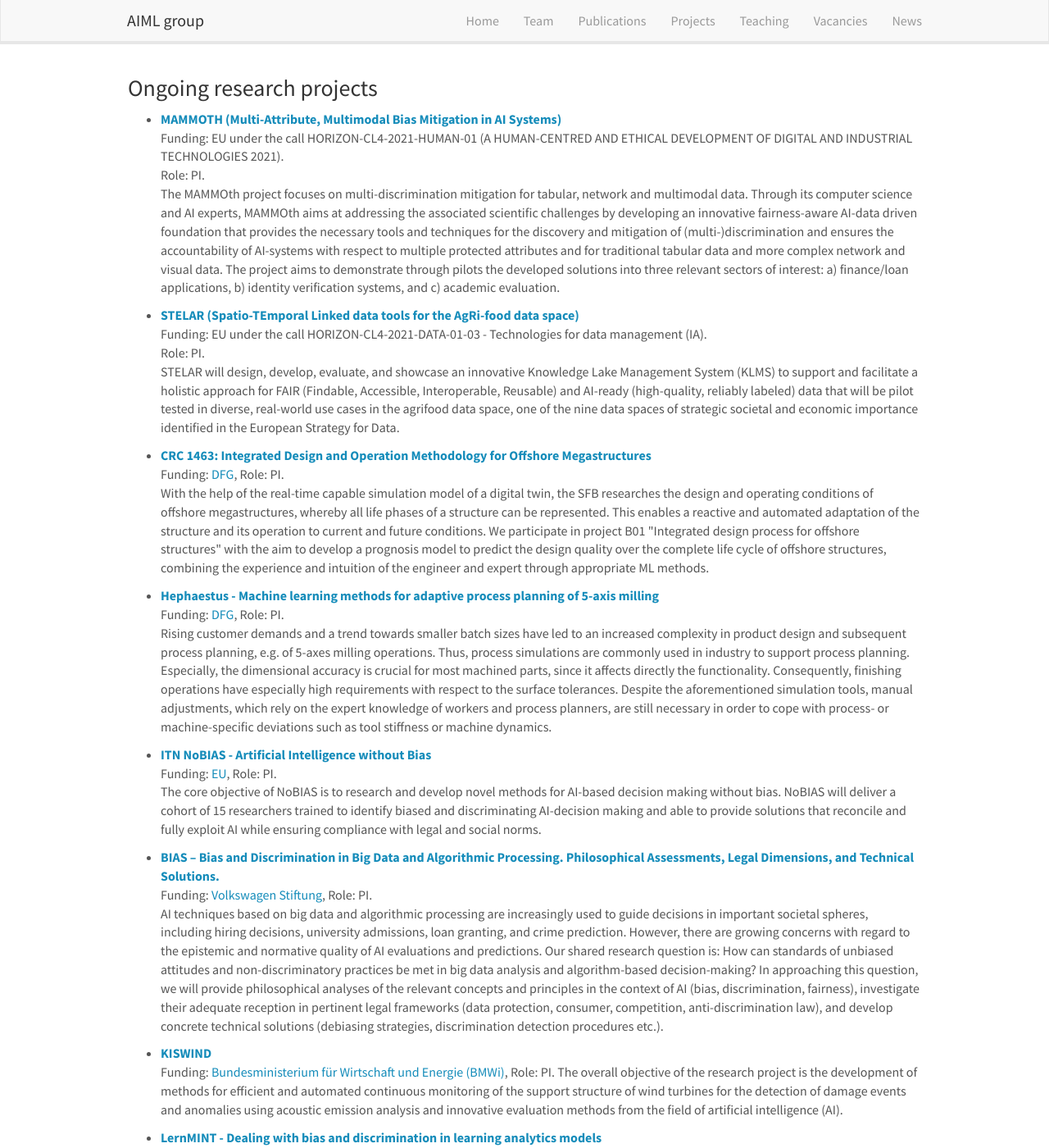
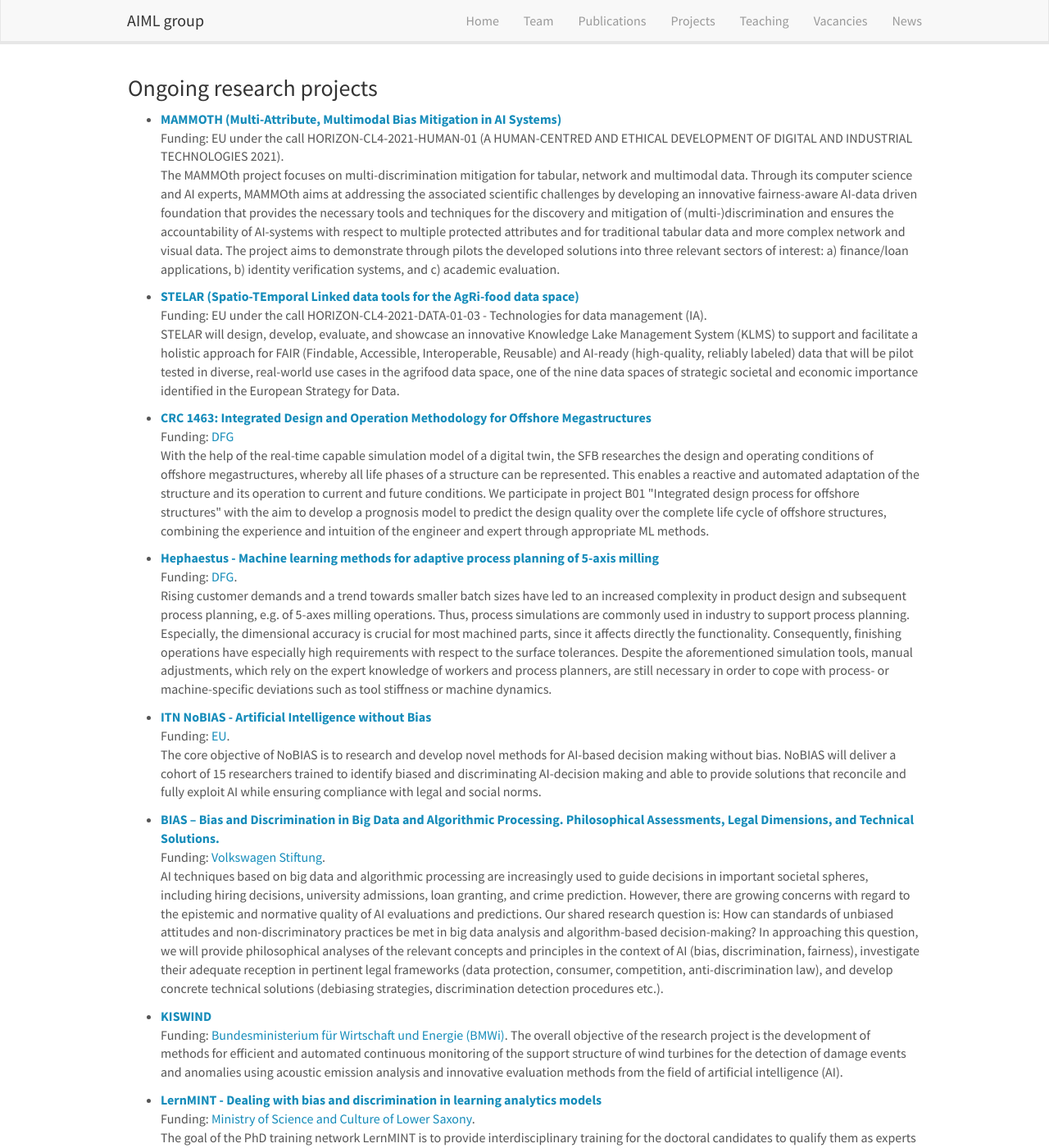
Before and after one commit to AIML-research/AIML-research.github.io, a Jekyll site: the page built from _pages/projects.md, in a window 1280 px wide and 1400 px high. Shown: the whole window at 82% size. Built offline with Jekyll 4.4.1, drawn with Linux system fonts in a browser that asks for light colours; nearby versions of some CDN libraries; some of the changed text lies outside the part shown.

Commit message:
Update projects.md

```diff
--- a/_pages/projects.md
+++ b/_pages/projects.md
@@ -11,7 +11,6 @@ permalink: /projects/
 <ul>
   <li><b><a href = "{{ site.url }}{{ site.baseurl }}/projects/mammoth">MAMMOTH (Multi-Attribute, Multimodal Bias Mitigation in AI Systems)</a></b></li>
 Funding: EU under the call HORIZON-CL4-2021-HUMAN-01 (A HUMAN-CENTRED AND ETHICAL DEVELOPMENT OF DIGITAL AND INDUSTRIAL TECHNOLOGIES 2021).<br>
-Role: PI.<br>
 
 The MAMMOth project focuses on multi-discrimination mitigation for tabular, network and multimodal data. Through its
 computer science and AI experts, MAMMOth aims at addressing the associated scientific challenges by developing an innovative
@@ -23,7 +22,6 @@ tabular data and more complex network and visual data. The project aims to demon
 <ul>
   <li><b><a href = "{{ site.url }}{{ site.baseurl }}/projects/stelar">STELAR (Spatio-TEmporal Linked data tools for the AgRi-food data space)</a></b></li>
 Funding: EU under the call HORIZON-CL4-2021-DATA-01-03 - Technologies for data management (IA).<br>
-Role: PI.<br>
 
   STELAR will design, develop, evaluate, and showcase an innovative Knowledge Lake Management System (KLMS) to support and facilitate a holistic approach for FAIR (Findable, Accessible, Interoperable, Reusable) and AI-ready (high-quality, reliably labeled) data that will be pilot tested in diverse, real-world use cases in the agrifood data space, one of the nine data spaces of strategic societal and economic importance identified in the European Strategy for Data.
  </ul>
@@ -31,7 +29,7 @@ Role: PI.<br>
 
 <ul>
   <li><b><a href = "{{ site.url }}{{ site.baseurl }}/projects/offshore">CRC 1463:  Integrated Design and Operation Methodology for Offshore Megastructures</a></b></li>
-Funding: <a href="https://gepris.dfg.de/gepris/projekt/457016492" target="_new">DFG</a>, Role: PI.<br>
+Funding: <a href="https://gepris.dfg.de/gepris/projekt/457016492" target="_new">DFG</a><br>
 
 With the help of the real-time capable simulation model of a digital twin, the SFB researches the design and operating conditions of offshore megastructures, whereby all life phases of a structure can be represented. This enables a reactive and automated adaptation of the structure and its operation to current and future conditions.
 We participate in project B01 "Integrated design process for offshore structures" with the aim to develop a prognosis model to predict the design quality over the complete life cycle of offshore structures, combining the experience and intuition of the engineer and expert through appropriate ML methods.
@@ -39,21 +37,21 @@ We participate in project B01 "Integrated design process for offshore structures
 
 <ul>
   <li><b><a href = "{{ site.url }}{{ site.baseurl }}/projects/hephaestus">Hephaestus - Machine learning methods for adaptive process planning of 5-axis milling</a></b></li>
-Funding: <a href="https://gepris.dfg.de/gepris/projekt/424298653" target="_new">DFG</a>, Role: PI.<br>
+Funding: <a href="https://gepris.dfg.de/gepris/projekt/424298653" target="_new">DFG</a>.<br>
 
 Rising customer demands and a trend towards smaller batch sizes have led to an increased complexity in product design and subsequent process planning, e.g. of 5-axes milling operations. Thus, process simulations are commonly used in industry to support process planning. Especially, the dimensional accuracy is crucial for most machined parts, since it affects directly the functionality. Consequently, finishing operations have especially high requirements with respect to the surface tolerances. Despite the aforementioned simulation tools, manual adjustments, which rely on the expert knowledge of workers and process planners, are still necessary in order to cope with process- or machine-specific deviations such as tool stiffness or machine dynamics.
 </ul>
 
 <ul>
   <li><b><a href = "{{ site.url }}{{ site.baseurl }}/projects/nobias">ITN NoBIAS - Artificial Intelligence without Bias</a></b></li>
-Funding: <a href="https://cordis.europa.eu/project/id/860630" target="_new">EU</a>, Role: PI.<br>
+Funding: <a href="https://cordis.europa.eu/project/id/860630" target="_new">EU</a>.<br>
 
 The core objective of NoBIAS is to research and develop novel methods for AI-based decision making without bias. NoBIAS will deliver a cohort of 15 researchers trained to identify biased and discriminating AI-decision making and able to provide solutions that reconcile and fully exploit AI while ensuring compliance with legal and social norms.
 </ul>
 
 <ul>
   <li><b><a href = "{{ site.url }}{{ site.baseurl }}/projects/bias">BIAS – Bias and Discrimination in Big Data and Algorithmic Processing. Philosophical Assessments, Legal Dimensions, and Technical Solutions.</a></b></li>
-Funding: <a href="http://portal.volkswagenstiftung.de/search/projectDetails.do?ref=95037" target="_new">Volkswagen Stiftung</a>, Role: PI.<br>
+Funding: <a href="http://portal.volkswagenstiftung.de/search/projectDetails.do?ref=95037" target="_new">Volkswagen Stiftung</a>.<br>
 
 AI techniques based on big data and algorithmic processing are increasingly used to guide decisions in important societal spheres, including hiring decisions, university admissions, loan granting, and crime prediction. However, there are growing concerns with regard to the epistemic and normative quality of AI evaluations and predictions. Our shared research question is: How can standards of unbiased attitudes and non-discriminatory practices be met in big data analysis and algorithm-based decision-making?
 In approaching this question, we will provide philosophical analyses of the relevant concepts and principles in the context of AI (bias, discrimination, fairness), investigate their adequate reception in pertinent legal frameworks (data protection, consumer, competition, anti-discrimination law), and develop concrete technical solutions (debiasing strategies, discrimination detection procedures etc.).
@@ -61,21 +59,21 @@ In approaching this question, we will provide philosophical analyses of the rele
 
 <ul>
   <li><b><a href = "{{ site.url }}{{ site.baseurl }}/projects/kiswind">KISWIND </a></b></li>
-Funding: <a href="https://www.cleanenergywire.org/experts/bmwi-federal-ministry-economic-affairs-and-energy">Bundesministerium für Wirtschaft und Energie (BMWi)</a>, Role: PI.
+Funding: <a href="https://www.cleanenergywire.org/experts/bmwi-federal-ministry-economic-affairs-and-energy">Bundesministerium für Wirtschaft und Energie (BMWi)</a>.
 
 The overall objective of the research project is the development of methods for efficient and automated continuous monitoring of the support structure of wind turbines for the detection of damage events and anomalies using acoustic emission analysis and innovative evaluation methods from the field of artificial intelligence (AI).
 </ul>
 
 <ul>
   <li><b><a href = "{{ site.url }}{{ site.baseurl }}/projects/lernmint/">LernMINT - Dealing with bias and discrimination in learning analytics models</a></b></li>
-Funding: <a href="https://www.mwk.niedersachsen.de/china/representative-of-the-ministry-of-science-and-culture-of-the-german-state-of-lower-saxony-for-university-cooperation-between-lower-saxony-and-china-189609.html" target="_new">Ministry of Science and Culture of Lower Saxony</a>, Role: PI.<br>
+Funding: <a href="https://www.mwk.niedersachsen.de/china/representative-of-the-ministry-of-science-and-culture-of-the-german-state-of-lower-saxony-for-university-cooperation-between-lower-saxony-and-china-189609.html" target="_new">Ministry of Science and Culture of Lower Saxony</a>.<br>
 
 The goal of the PhD training network LernMINT is to provide interdisciplinary training for the doctoral candidates to qualify them as experts in a sub-area of digital education namely data-assisted learning and teaching in STEM (in German: MINT) subjects. In LernMINT, there are five subject areas: (1) Learning analytics methods for STEM teaching, (2) Data-based support of learning potential, (3) Informal learning in schools and universities, (4) Transition from school to university, (5) Data protection and fairness of learning analytics methods.
 </ul>
 
 <ul>
   <li><b><a href = "https://aiml-research.github.io/projects/enkis">ENKIS - Etablierung nachhaltiger KI-bezogener Studienangebote für eine Verantwortungsvolle Künstliche Intelligenz an der FUB</a>.</b></li>
-Funding: <a href="https://www.bmbf.de/bmbf/de/home/_documents/digitale-hochschulbildung.html#:~:text=Mit%20der%20Bund%2DL%C3%A4nder%2DVereinbarung,der%20Breite%20des%20Hochschulsystems%20entfalten.">BMBF</a>, Role: PI.<br>
+Funding: <a href="https://www.bmbf.de/bmbf/de/home/_documents/digitale-hochschulbildung.html#:~:text=Mit%20der%20Bund%2DL%C3%A4nder%2DVereinbarung,der%20Breite%20des%20Hochschulsystems%20entfalten.">BMBF</a>.<br>
 
 Promoting AI in higher education (FUB, particularly).
 
@@ -84,7 +82,7 @@ Updated status: not further involved.
 
 <ul>
   <li><b><a href = "{{ site.url }}{{ site.baseurl }}/projects/responsibleai/">Responsible AI </a></b></li>
-Funding: <a href="https://www.mwk.niedersachsen.de/china/representative-of-the-ministry-of-science-and-culture-of-the-german-state-of-lower-saxony-for-university-cooperation-between-lower-saxony-and-china-189609.html" target="_new">Ministry of Science and Culture of Lower Saxony</a>, Role: PI.<br>
+Funding: <a href="https://www.mwk.niedersachsen.de/china/representative-of-the-ministry-of-science-and-culture-of-the-german-state-of-lower-saxony-for-university-cooperation-between-lower-saxony-and-china-189609.html" target="_new">Ministry of Science and Culture of Lower Saxony</a>.<br>
 
 Artificial intelligence (AI) technologies are the driving force behind digitization. Due to their enormous social relevance, a responsible use of AI is of particular importance. The research and application of responsible AI is a very young discipline and requires the bundling of research activities from different disciplines in order to design and apply AI systems in a reliable, transparent, secure and legally acceptable way.
 
@@ -96,7 +94,7 @@ Updated status: not further involved.
 <ul>
   <li><b><a href = "{{ site.url }}{{ site.baseurl }}/projects/oscar">OSCAR - Opinion Stream Classification with Ensembles and Active leaRners</a>.</b></li>
 
-Funding: <a href="https://gepris.dfg.de/gepris/projekt/317686254?language=en" target="_new">DFG</a>, Role: PI.<br>
+Funding: <a href="https://gepris.dfg.de/gepris/projekt/317686254?language=en" target="_new">DFG</a>.<br>
 
 Many data accumulating in the Web reflect opinions on diverse subjects - products, institutions, events (e.g., elections) or topics (e.g., earth warming). Opinionated documents constitute a continuous stream; polarity learning on them delivers insights on the attitude of people towards each subject. Polarity learning algorithms must cope with classic Big Data characteristics: high volume and velocity of the arriving data, and volatility of the learned concepts, since subjects and attitudes of people toward certain subjects change over time. In OSCAR, we will develop classifiers that operate on an evolving feature space, adapt to changes in both vocabulary and data and operate with limited class labels.
 </ul>
```
